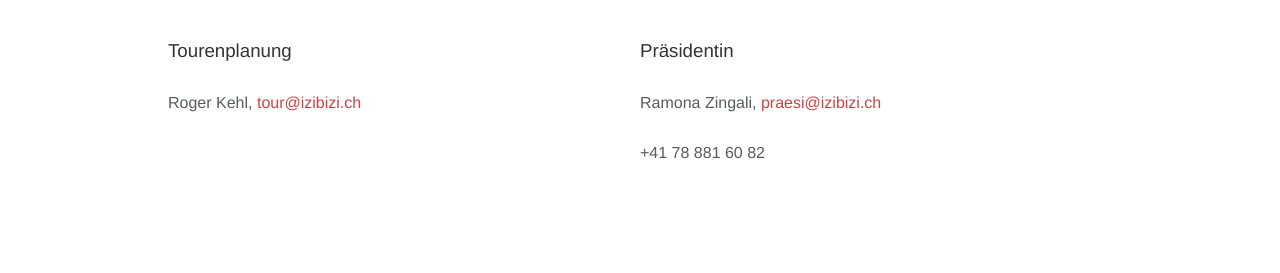
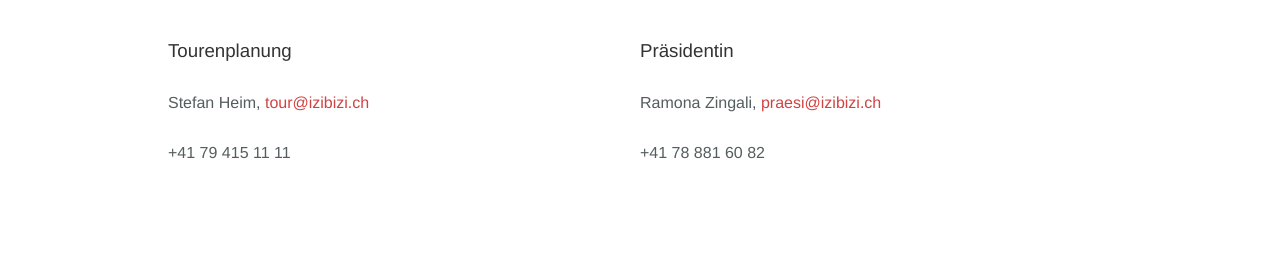
Before and after one commit to izibizi/izibizi.ch, a Jekyll site: the page built from index.html, in a window 1280 px wide and 900 px high, scrolled down 1336 px. Shown: the part 166-439 px from the top of the window. Built offline with Jekyll 4.4.1, drawn with Linux system fonts in a browser that asks for light colours.

Commit message:
sed/Roger Kehl/Stefan Heim/

```diff
--- a/index.html
+++ b/index.html
@@ -16,7 +16,8 @@ layout: application
   <div class="grid">
     <div class="half unit">
       <h3>Tourenplanung</h3>
-      <p>Roger Kehl, <a href="&#x6d;&#x61;&#x69;&#108;&#116;&#x6f;&#58;&#x74;&#x6f;&#117;&#x72;&#x40;&#x69;&#122;&#x69;&#98;&#105;&#x7a;&#x69;&#x2e;&#x63;&#x68;">&#116;&#x6f;&#x75;&#114;&#x40;&#105;&#x7a;&#x69;&#x62;&#105;&#x7a;&#105;&#x2e;&#99;&#x68;</a></p>
+      <p>Stefan Heim, <a href="&#x6d;&#x61;&#x69;&#108;&#116;&#x6f;&#58;&#x74;&#x6f;&#117;&#x72;&#x40;&#x69;&#122;&#x69;&#98;&#105;&#x7a;&#x69;&#x2e;&#x63;&#x68;">&#116;&#x6f;&#x75;&#114;&#x40;&#105;&#x7a;&#x69;&#x62;&#105;&#x7a;&#105;&#x2e;&#99;&#x68;</a></p>
+      <p>+41 79 415 11 11</p>
     </div>
     <div class="half unit">
       <h3>Pr&auml;sidentin</h3>
```
